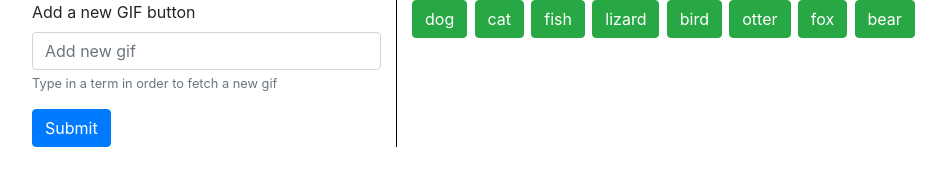
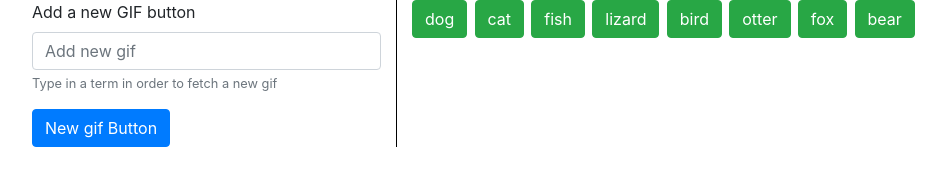
Before and after one commit to smitty10010/giftastic, a plain HTML site: page index.html in a window 1280 px wide. Shown: the whole page, without its empty margins (53-999 px from the left). Drawn offline with nearby package versions, Linux system fonts and the light colour scheme.

Commit message:
changed submit button

```diff
--- a/index.html
+++ b/index.html
@@ -24,7 +24,7 @@
                         <input type="text" class="form-control" id="add-gif" placeholder="Add new gif">
                         <small id="directions" class="form-text text-muted">Type in a term in order to fetch a new gif</small>
                     </div>
-                    <button type="button" class="btn btn-primary submit-gif">Submit</button>
+                    <button type="button" class="btn btn-primary submit-gif">New gif Button</button>
                 </form>
             </div>
             <div class="col-sm-8">
```
